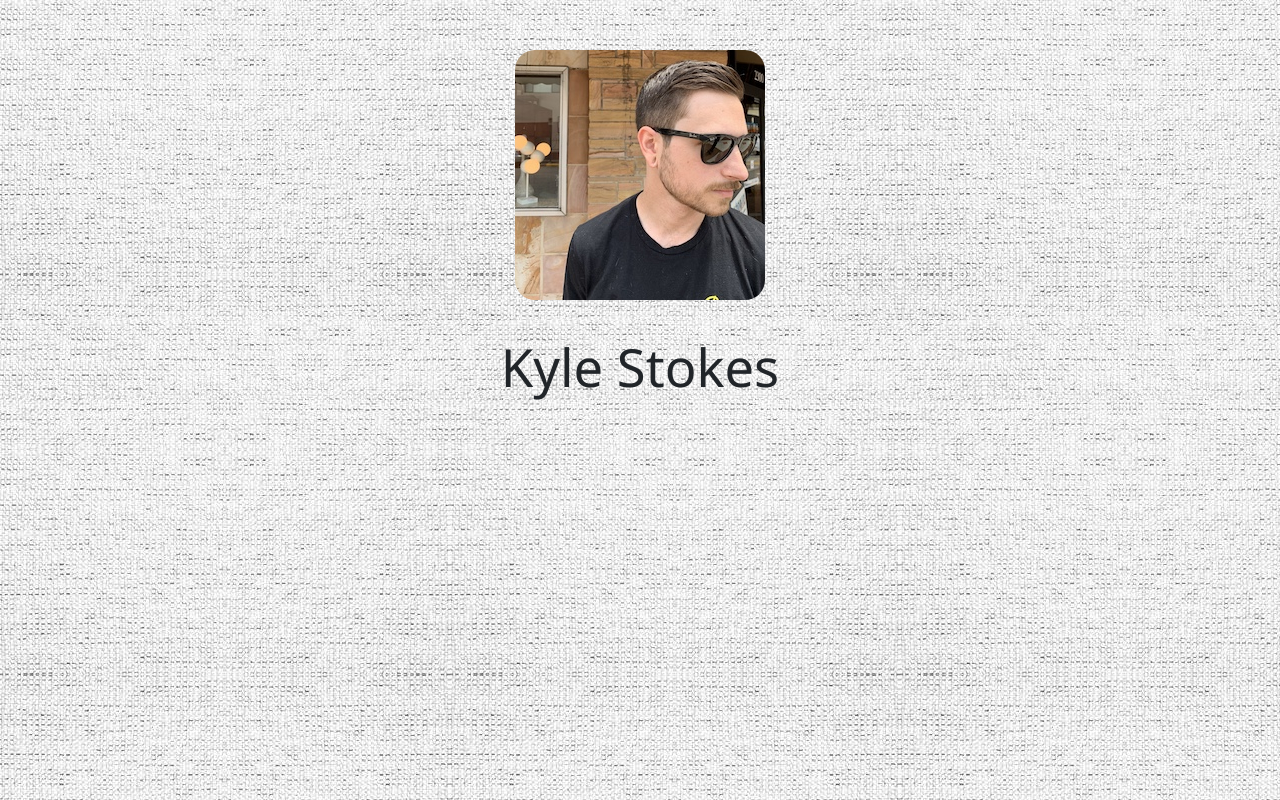
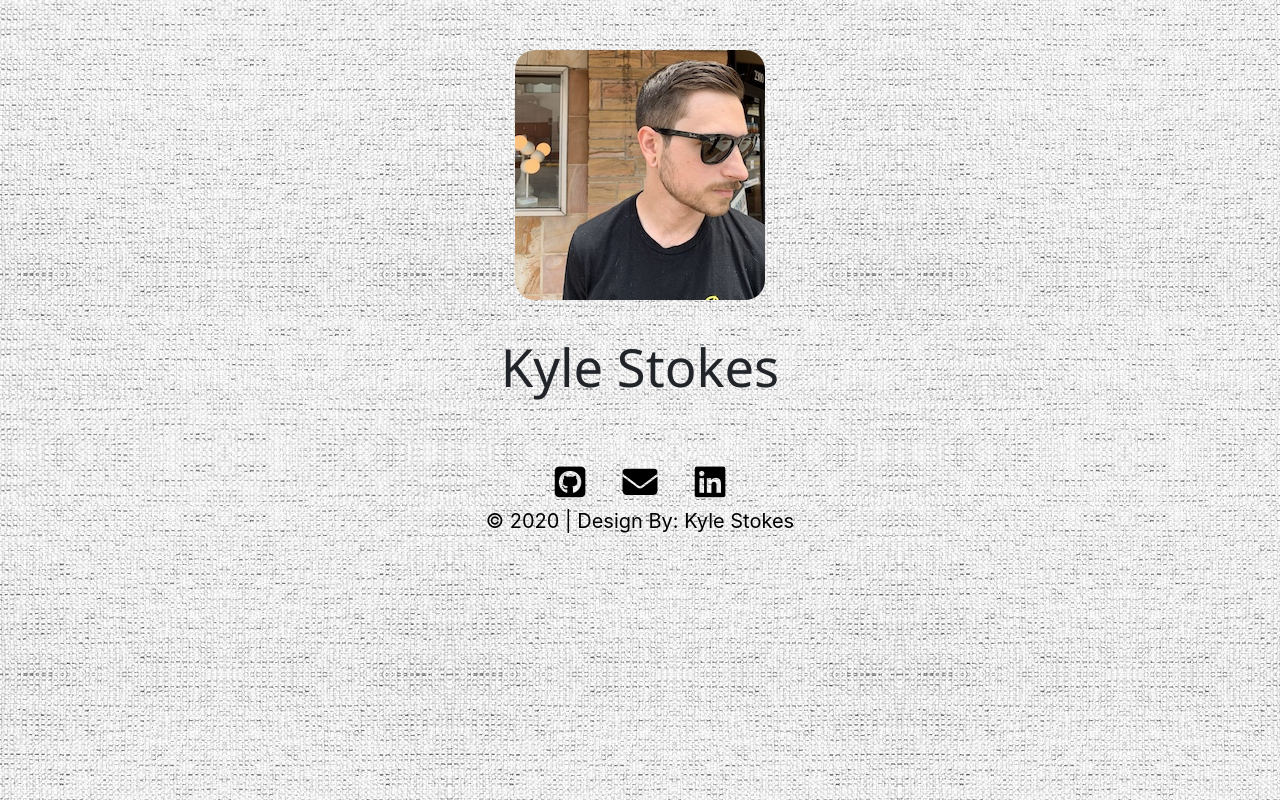
Before and after one commit to kylest0kes/portfolio_react, a React (Create React App) app: page / in a window 1280 px wide. Built offline with nearby package versions, Linux system fonts and the light colour scheme.

Commit message:
made footer component, got it styled and on the page

```diff
--- a/src/App.js
+++ b/src/App.js
@@ -1,5 +1,6 @@
 import React from 'react';
 import Header from './components/Header';
+import Footer from './components/Footer';
 import './App.css'
 
 
@@ -8,6 +9,8 @@ function App() {
   return (
     <div className="App">
       <Header />
+
+      <Footer />
     </div>
   );
 }
--- /dev/null
+++ b/src/components/Footer/index.js
@@ -0,0 +1,60 @@
+import React from 'react'
+
+export default function Footer() {
+    return (
+        <footer style={footer}>
+            <div style={footerSocial}>
+                <ul style={ul}>
+                    <li style={li}><a style={a} href="https://github.com/kylest0kes" target="blank" className="connect-link"><i className="connect-btn fab fa-github-square"></i></a></li>
+                    <li style={li}><a style={a} href="mailto:kylestokes1551@gmail.com" className="connect-link"><i className="connect-btn fas fa-envelope"></i></a></li>
+                    <li style={li}><a style={a} href="https://www.linkedin.com/in/kylest0kes/" target="blank" className="connect-link"><i className="connect-btn fab fa-linkedin"></i></a></li>
+                </ul>
+            </div>
+            <div style={footerBottom}>
+                <p>&copy; 2020 | Design By: Kyle Stokes</p>
+            </div>
+        </footer>
+    )
+}
+
+const footer = {
+    position: 'absolute',
+    color: 'rgba(255, 255, 255, .5)',
+    width: '100%',
+    height: 'auto',
+    margin: 'auto',
+    marginTop: '50px'
+};
+
+const footerBottom = {
+    textAlign: 'center',
+    margin: '0px',
+    marginBottom: '5px',
+    color: 'black',
+    fontSize: '20px'
+};
+
+const footerSocial = {
+    width: '100%',
+    height: 'auto',
+    margin: 'auto'
+};
+
+const ul = {
+    margin: '0px',
+    padding: '0px',
+    textAlign: 'center',
+    listStyle: 'none'
+};
+
+const li = {
+    display: 'inline-block',
+    width: '50px',
+    height: '50px',
+    margin: '0px 10px',
+    fontSize: '35px',
+};
+
+const a = {
+    color: 'black'
+}
```
Also changed, not shown: src/App.css (line endings or trailing spaces), src/components/BrandStatement/index.js (added).
